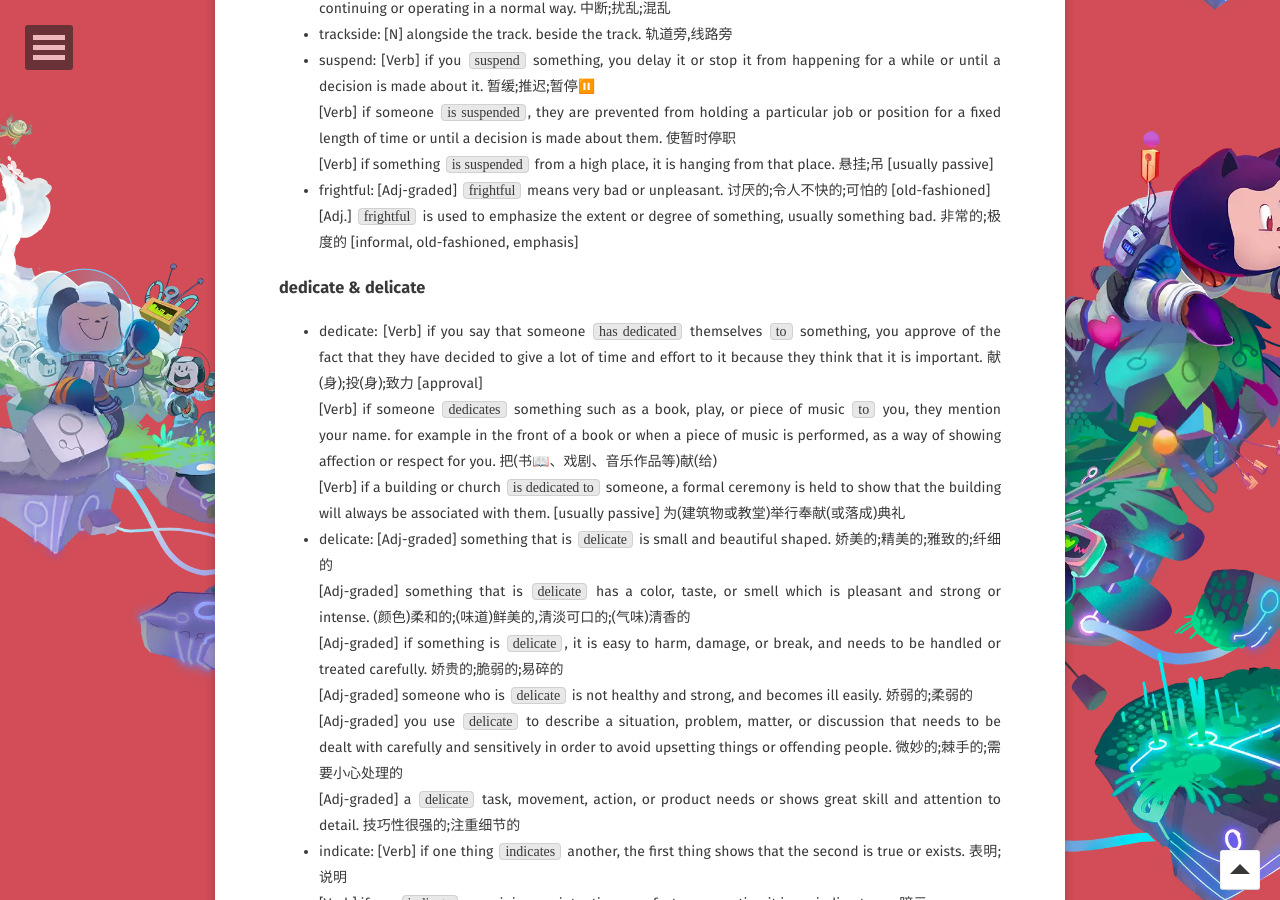
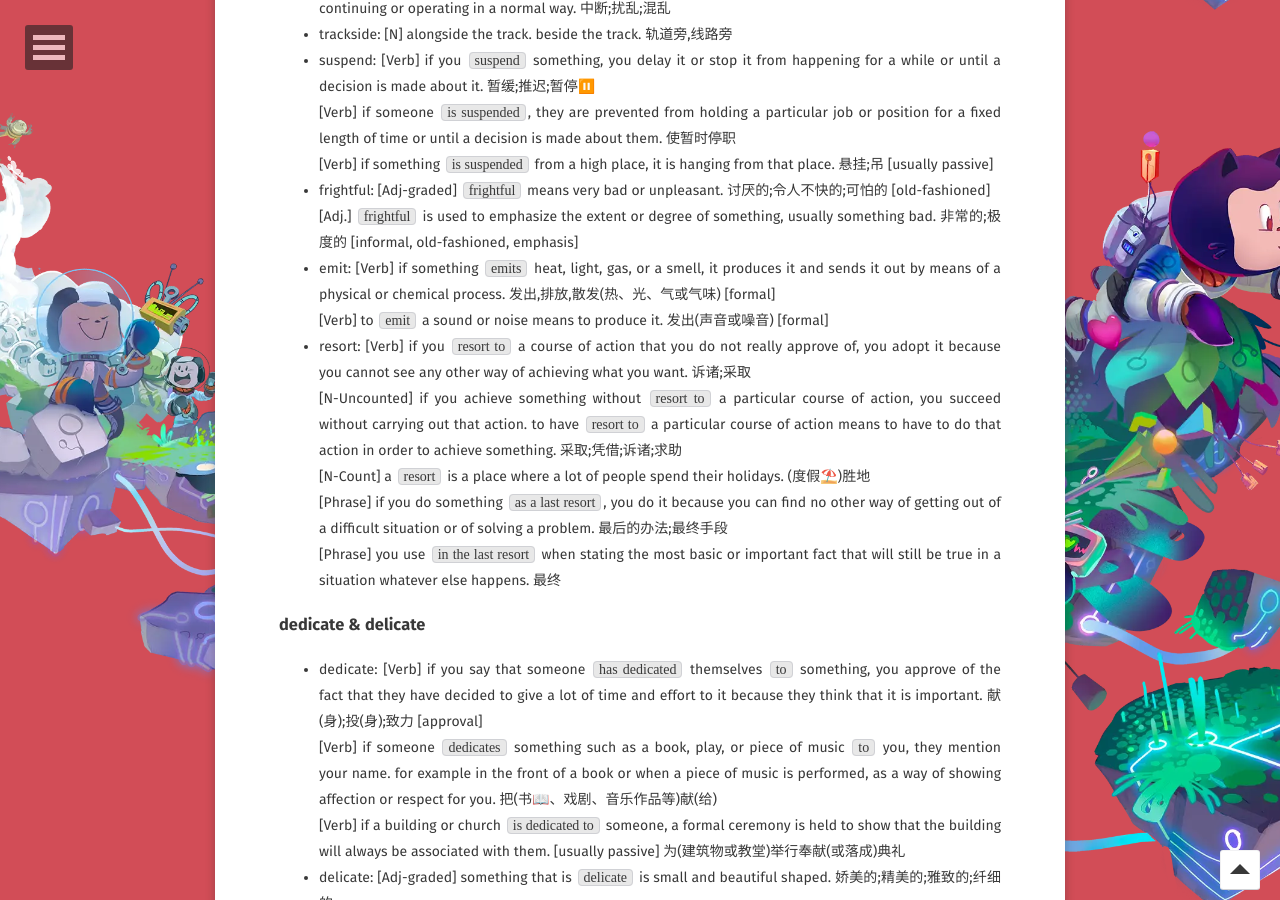
Before and after one commit to WebPavel/WebPavel.github.io, a Jekyll site: the page built from _posts/2026-03-26-daily-English-learning.md, in a window 1280 px wide and 900 px high, scrolled down 8079 px. Built offline with Jekyll 4.4.1, drawn with Linux system fonts in a browser that asks for light colours; some web fonts are replaced; comment, search, counter and statistics services are not loaded; some of the changed text lies outside the part shown.

Commit message:
feat: updates on daily English learning

```diff
--- a/_posts/2026-03-26-daily-English-learning.md
+++ b/_posts/2026-03-26-daily-English-learning.md
@@ -150,6 +150,13 @@ When I encounter similar words again, I get confused about their meanings. For e
   [Verb] if something `is suspended` from a high place, it is hanging from that place. 悬挂;吊 [usually passive]
 - frightful: [Adj-graded] `frightful` means very bad or unpleasant. 讨厌的;令人不快的;可怕的 [old-fashioned]<br/>
   [Adj.] `frightful` is used to emphasize the extent or degree of something, usually something bad. 非常的;极度的 [informal, old-fashioned, emphasis]
+- emit: [Verb] if something `emits` heat, light, gas, or a smell, it produces it and sends it out by means of a physical or chemical process. 发出,排放,散发(热、光、气或气味) [formal]<br/>
+  [Verb] to `emit` a sound or noise means to produce it. 发出(声音或噪音) [formal]
+- resort: [Verb] if you `resort to` a course of action that you do not really approve of, you adopt it because you cannot see any other way of achieving what you want. 诉诸;采取<br/>
+  [N-Uncounted] if you achieve something without `resort to` a particular course of action, you succeed without carrying out that action. to have `resort to` a particular course of action means to have to do that action in order to achieve something. 采取;凭借;诉诸;求助<br/>
+  [N-Count] a `resort` is a place where a lot of people spend their holidays. (度假⛱️)胜地<br/>
+  [Phrase] if you do something `as a last resort`, you do it because you can find no other way of getting out of a difficult situation or of solving a problem. 最后的办法;最终手段<br/>
+  [Phrase] you use `in the last resort` when stating the most basic or important fact that will still be true in a situation whatever else happens. 最终
 
 ### dedicate & delicate
 
```
